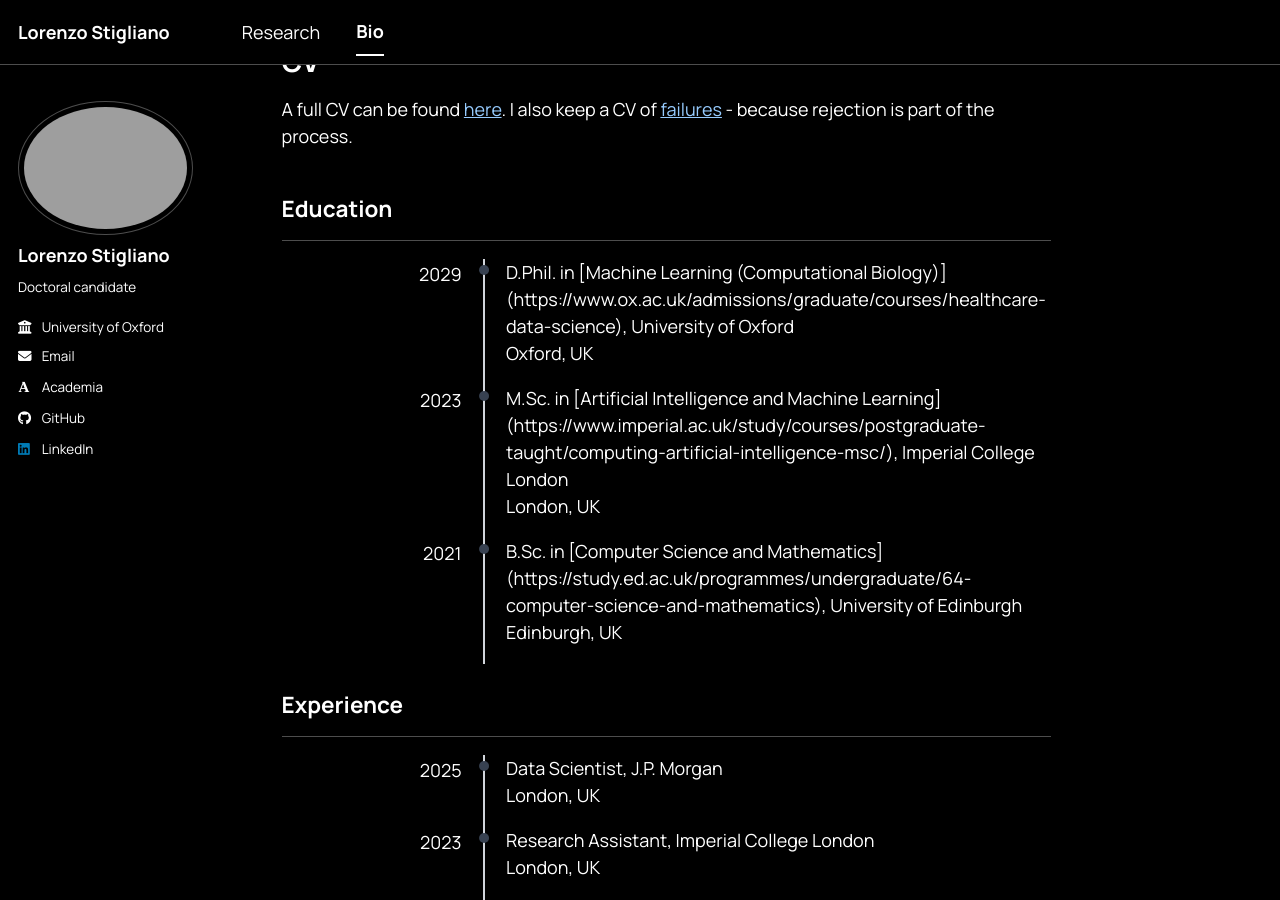
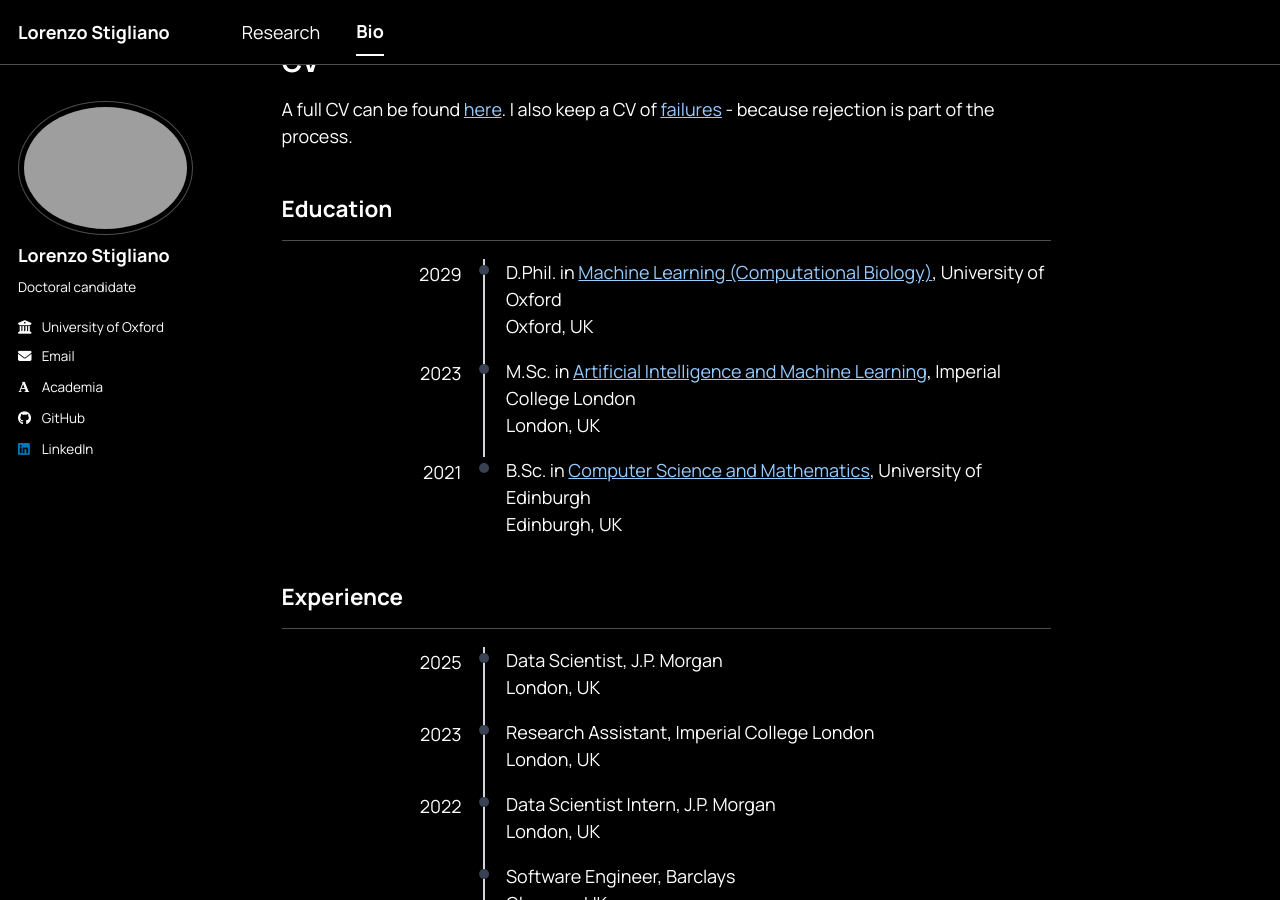
Before and after one commit to LorenzoStigliano/lorenzostigliano.github.io, a Jekyll site: the page built from _pages/cv.md, in a window 1280 px wide and 900 px high, scrolled down 334 px. Built offline with Jekyll 4.4.1, drawn with Linux system fonts in a browser that asks for light colours; some web fonts are replaced; a script bundle is joined from its source files by our own code; library files that are not in the unit come from our copies; some of the changed lines change nothing that is shown.

Commit message:
formatting bugs

```diff
--- a/_pages/cv.md
+++ b/_pages/cv.md
@@ -29,7 +29,7 @@
       <span style="position:absolute; left:50%; top:0.3rem; width:0.55rem; height:0.55rem; border-radius:999px; background:#374151; transform:translateX(-50%);"></span>
     </div>
     <div>
-      <div>D.Phil. in [Machine Learning (Computational Biology)](https://www.ox.ac.uk/admissions/graduate/courses/healthcare-data-science), University of Oxford</div>
+      <div>D.Phil. in <a href="https://www.ox.ac.uk/admissions/graduate/courses/healthcare-data-science">Machine Learning (Computational Biology)</a>, University of Oxford</div>
       <div>Oxford, UK</div>
     </div>
   </div>
@@ -41,19 +41,18 @@
       <span style="position:absolute; left:50%; top:0.3rem; width:0.55rem; height:0.55rem; border-radius:999px; background:#374151; transform:translateX(-50%);"></span>
     </div>
     <div>
-      <div>M.Sc. in [Artificial Intelligence and Machine Learning](https://www.imperial.ac.uk/study/courses/postgraduate-taught/computing-artificial-intelligence-msc/), Imperial College London</div>
+      <div>M.Sc. in <a href="https://www.imperial.ac.uk/study/courses/postgraduate-taught/computing-artificial-intelligence-msc/">Artificial Intelligence and Machine Learning</a>, Imperial College London</div>
       <div>London, UK</div>
     </div>
   </div>
 
-  <div style="display:grid; grid-template-columns: 180px 30px 1fr; column-gap: 0.4rem; margin-bottom: 1rem;">
+  <div style="display:grid; grid-template-columns: 180px 30px 1fr; column-gap: 0.4rem;">
     <div style="text-align:right; padding-top:0.1rem;">2021</div>
     <div style="position:relative;">
-      <span style="position:absolute; left:50%; top:0; bottom:-1rem; width:2px; background:#d1d5db; transform:translateX(-50%);"></span>
       <span style="position:absolute; left:50%; top:0.3rem; width:0.55rem; height:0.55rem; border-radius:999px; background:#374151; transform:translateX(-50%);"></span>
     </div>
     <div>
-      <div>B.Sc. in [Computer Science and Mathematics](https://study.ed.ac.uk/programmes/undergraduate/64-computer-science-and-mathematics), University of Edinburgh</div>
+      <div>B.Sc. in <a href="https://study.ed.ac.uk/programmes/undergraduate/64-computer-science-and-mathematics">Computer Science and Mathematics</a>, University of Edinburgh</div>
       <div>Edinburgh, UK</div>
     </div>
   </div>
```
